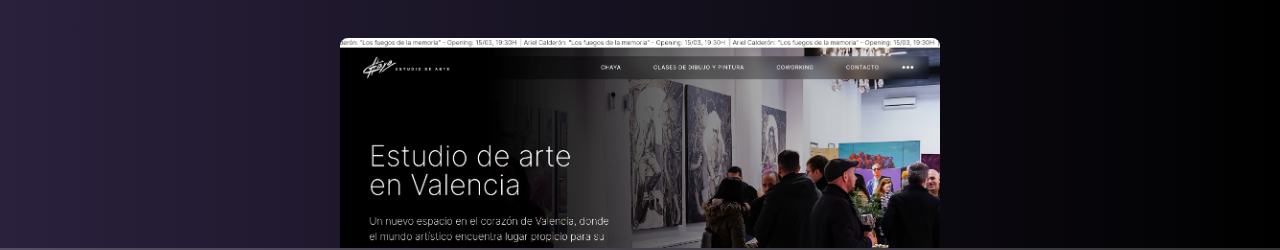
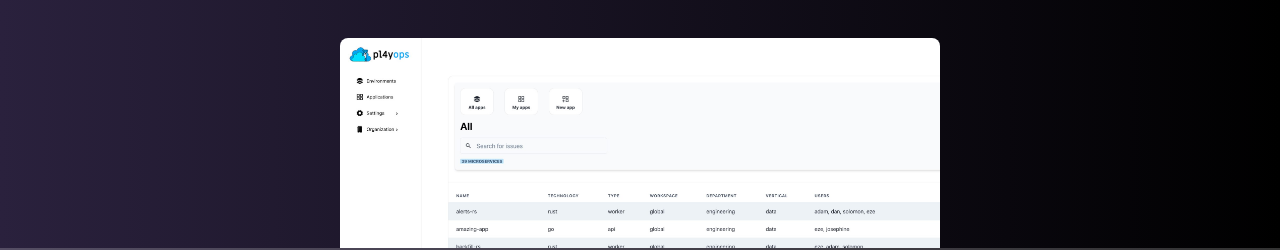
Before and after one commit to JulietaMagno/portfolioJM, a Next.js app: page /my-proyects in a window 1280 px wide. Shown: the part 482-732 px from the top of the page. Built offline with nearby package versions, Linux system fonts and the light colour scheme.

Commit message:
Update index.ts

```diff
--- a/src/app/constants/index.ts
+++ b/src/app/constants/index.ts
@@ -168,10 +168,10 @@ export const Proyects = [
     src: "/GithubSearcher.png",
   },
   {
-    title: "WebPage for a Study of Art",
-    text: "Webpage in wordpress for a study of art.",
-    href: "https://chayaestudiodearte.com/",
-    src: "/Chaya.png",
+    title: "DevEx Plataform",
+    text: "Plataform for improvement Developer expirience (frontend).",
+    href: " ",
+    src: "/platform.jpg",
   },
   {
     title: "Profile WebPage",
@@ -180,10 +180,10 @@ export const Proyects = [
     src: "/ProfileJM.png",
   },
   {
-    title: "DevEx Plataform",
-    text: "Plataform for improvement Developer expirience (frontend).",
-    href: " ",
-    src: "/platform.jpg",
+    title: "WebPage for a Study of Art",
+    text: "Webpage in wordpress for a study of art.",
+    href: "https://chayaestudiodearte.com/",
+    src: "/chaya.png",
   },
 ];
 
```
